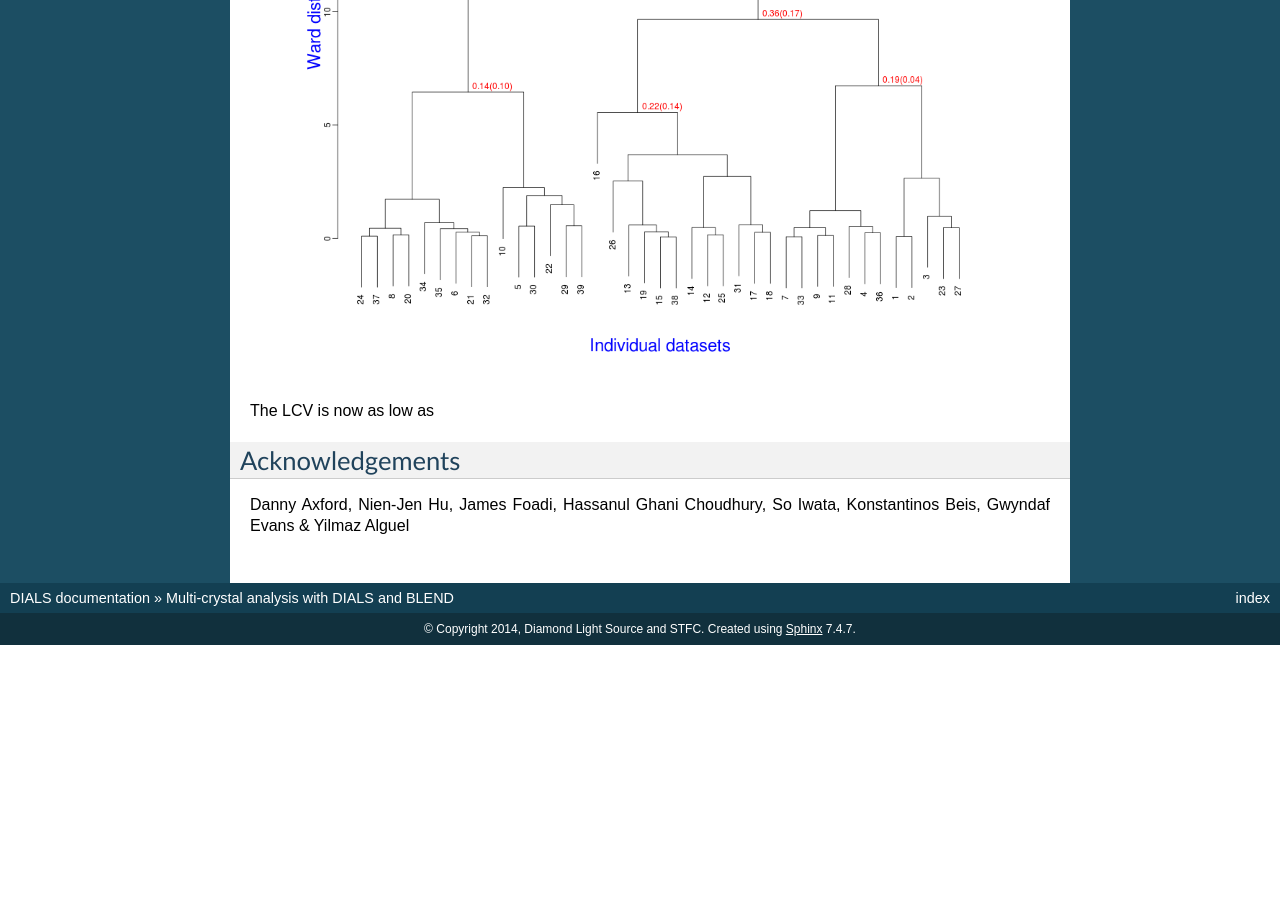
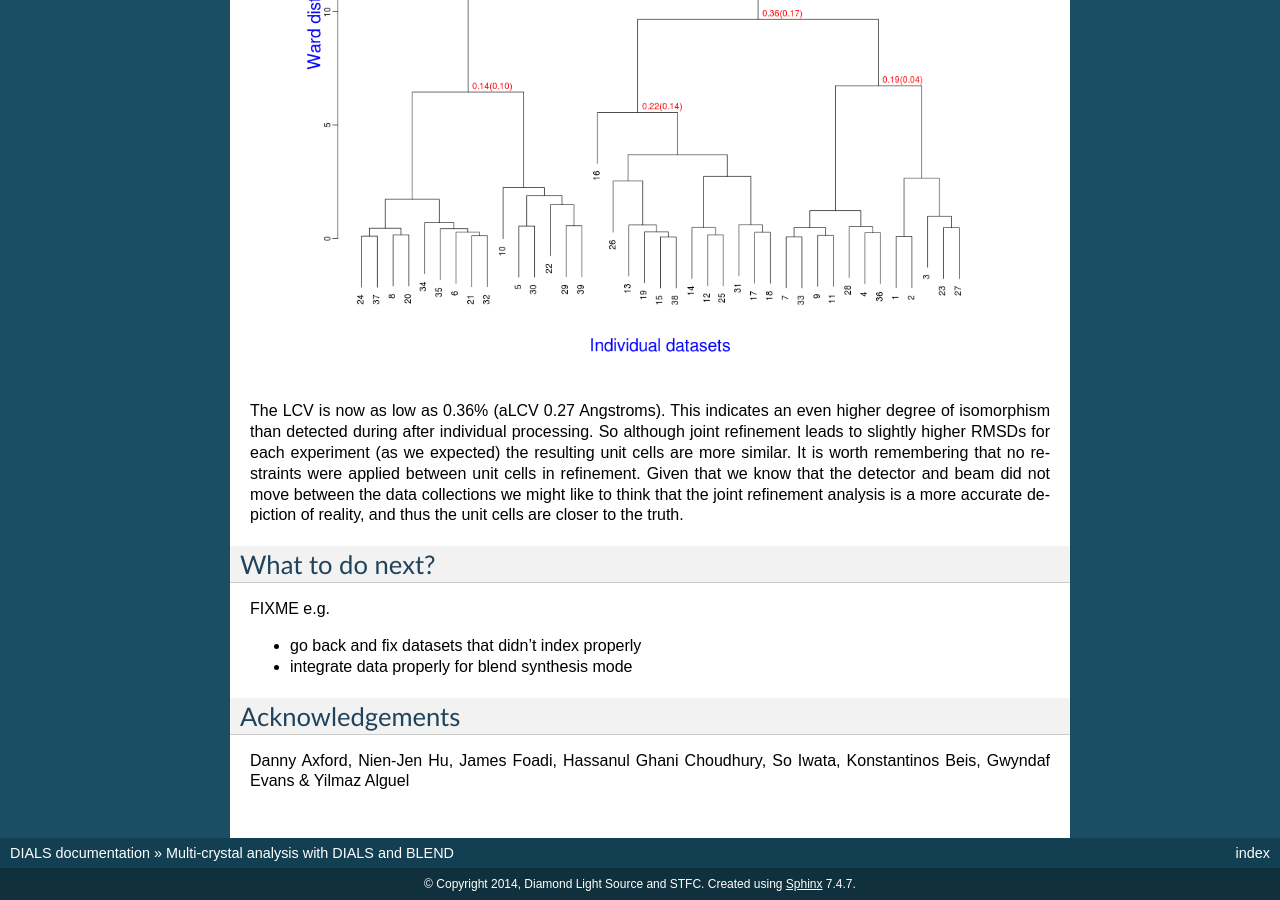
Before and after one commit to dials/docs, a Sphinx documentation site: the page built from sphinx/multi_crystal_analysis.rst, in a window 1280 px wide and 900 px high, scrolled down 17496 px. Built offline with Sphinx 7.4.7, drawn with Linux system fonts in a browser that asks for light colours; formulas are drawn with MathJax 3; before the commit the page ends 18141 px from its top, so only the background shows below that.

```diff
--- a/sphinx/multi_crystal_analysis.rst
+++ b/sphinx/multi_crystal_analysis.rst
@@ -989,7 +989,22 @@ The :file:`tree.png` resulting from this is very interesting.
 
   .. image:: figures/tree_03.png
 
-The LCV is now as low as
+The LCV is now as low as 0.36% (aLCV 0.27 Angstroms). This indicates an even
+higher degree of isomorphism than detected during after individual processing.
+So although joint refinement leads to slightly higher RMSDs for each experiment
+(as we expected) the resulting unit cells are more similar. It is worth
+remembering that no restraints were applied between unit cells in refinement.
+Given that we know that the detector and beam did not move between the data
+collections we might like to think that the joint refinement analysis is a more
+accurate depiction of reality, and thus the unit cells are closer to the truth.
+
+What to do next?
+----------------
+
+FIXME e.g.
+
+* go back and fix datasets that didn't index properly
+* integrate data properly for blend synthesis mode
 
 Acknowledgements
 ----------------
```
Also changed, not shown: sphinx/basel.rst (added, +32 -0 lines).
